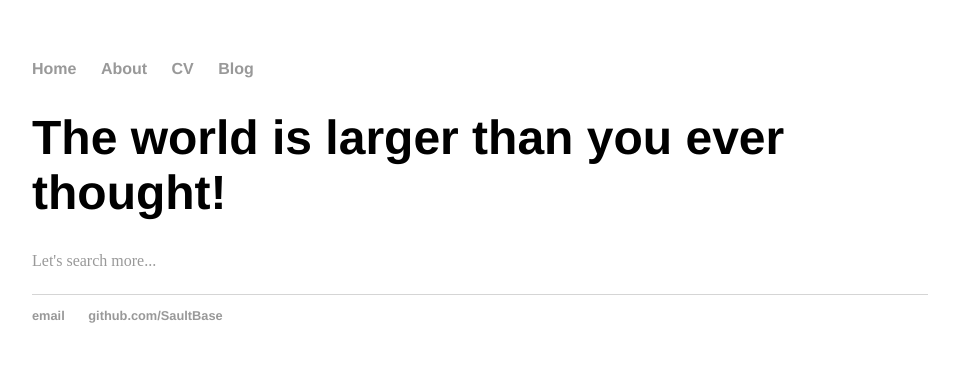
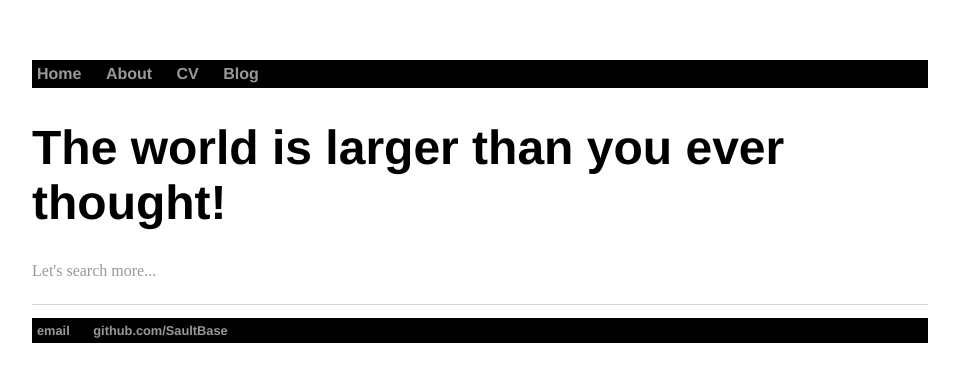
Before and after one commit to SaultBase/SaultBase.github.io, a Jekyll site: the page built from index.html, in a window 1280 px wide. Shown: the top 382 px of the page, without its empty margins (160-1119 px from the left). Built offline with Jekyll 4.4.1, drawn with Linux system fonts in a browser that asks for light colours.

Commit message:
Update main.css

```diff
--- a/css/main.css
+++ b/css/main.css
@@ -7,10 +7,13 @@ nav ul, footer ul {
     padding: 0px;
     list-style: none;
     font-weight: bold;
+    background-color: black;
+    padding:5px;
 }
 nav ul li, footer ul li {
     display: inline;
     margin-right: 20px;
+
 }
 a {
     text-decoration: none;
```
